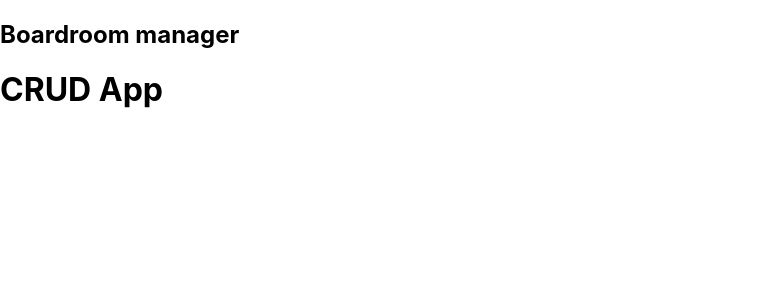
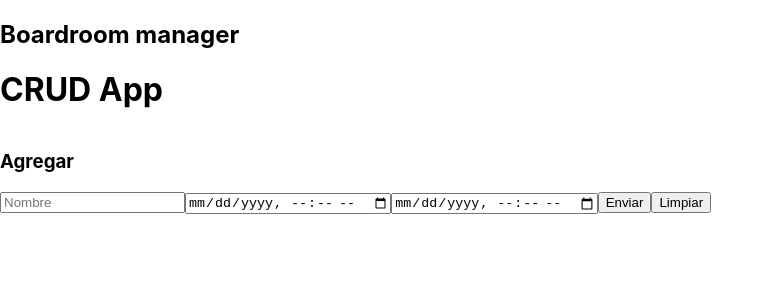
Before and after one commit to Croobat/boardroom-manager, a React (Create React App) app: page / in a window 1280 px wide. Shown: the top 300 px of the page, without its empty margins (0-774 px from the left). Built offline with nearby package versions, Linux system fonts and the light colour scheme.

Commit message:
form html

```diff
--- a/src/components/CrudApp.jsx
+++ b/src/components/CrudApp.jsx
@@ -1,4 +1,5 @@
 import React from 'react'
+import CrudForm from './CrudForm'
 
 const testDb = [
   {
@@ -25,8 +26,9 @@ function CrudApp() {
   return (
     <>
       <h1>CRUD App</h1>
-      <form action=""></form>
+      <form></form>
       <table></table>
+      <CrudForm />
     </>
   )
 }
--- /dev/null
+++ b/src/components/CrudForm.jsx
@@ -0,0 +1,22 @@
+import React from 'react'
+
+function CrudForm() {
+  const handleChange = (e) => {  }
+  const handleSubmit = (e) => {  }
+  const handleReset = (e) => {  }
+
+  return (
+    <div>
+      <h3>Agregar</h3>
+      <form>
+        <input type="text" name="name" placeholder="Nombre" />
+        <input type="datetime-local" name="startTime" />
+        <input type="datetime-local" name="endTime" />
+        <input type="submit" value="Enviar" />
+        <input type="reset" value="Limpiar" />
+      </form>
+    </div>
+  )
+}
+
+export default CrudForm
```
